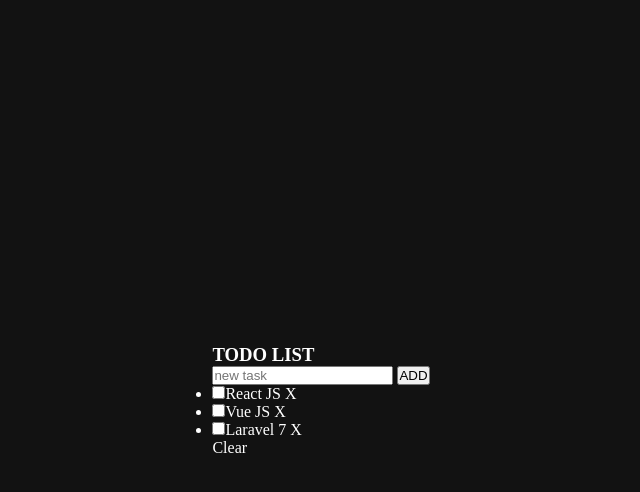
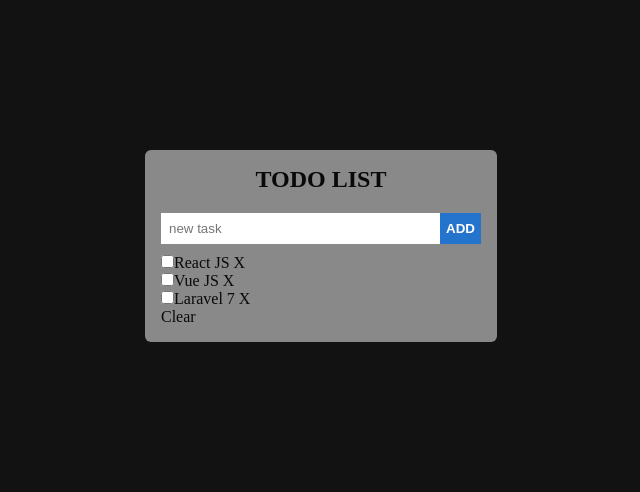
Before and after one commit to Fadli26/mini-projects, a plain HTML site: page index.html in a window 1280 px wide. Shown: the whole page, without its empty margins (319-959 px from the left). Drawn offline with Linux system fonts and the light colour scheme.

Commit message:
styling input dan button serta menghilangakn bullet pada list

```diff
--- a/css/style.css
+++ b/css/style.css
@@ -1,6 +1,9 @@
 :root {
   --backColor : #121212;
-  --fontColor : #fff;
+  --fontWhite : #fff;
+  --fontBlack : #090909;
+  --primaryColor : #2474cd;
+
 }
 
 * {
@@ -12,7 +15,61 @@
   display: flex;
   height: 100vh;
   justify-content: center;
-  align-items: center;
   background: var(--backColor);
-  color: var(--fontColor);
+  color: var(--fontWhite);
 }
+
+.container {
+  margin-top: 150px;
+  background: rgba(255, 255, 255, 0.5);
+  color: var(--fontBlack);
+  padding: 1em;
+  height: max-content;
+  border-radius: 6px;
+  font-family: montserrat;
+  min-width: 320px;
+}
+
+.kotak h3 {
+  text-align: center;
+  font-size: 24px;
+  margin-bottom: 20px;
+}
+
+.form {
+  position: relative;
+  margin-bottom: 10px;
+}
+
+/* reset and basic set btn and input */
+.form #keyword,
+.form .btn {
+  border: 2px solid transparent;
+  cursor: pointer;
+  user-select: none;
+}
+
+.form #keyword {
+  padding: 6px;
+  box-sizing: border-box;
+  width: 100%;
+}
+
+.form #keyword:focus {
+  border: 2px solid var(--primaryColor);
+}
+
+.form .btn {
+  position: absolute;
+  top: 0;
+  right: 0;
+  bottom: 0;
+  background: var(--primaryColor);
+  color: var(--fontWhite);
+  font-weight: bolder;
+  padding: 4px;
+}
+
+.list ul {
+  list-style: none;
+}
```
